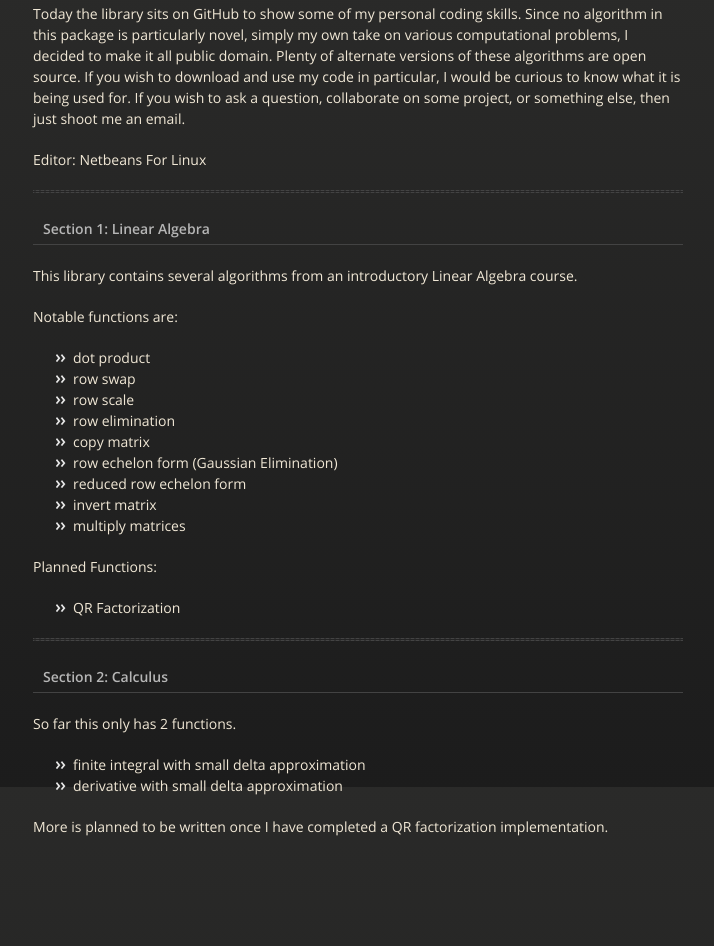
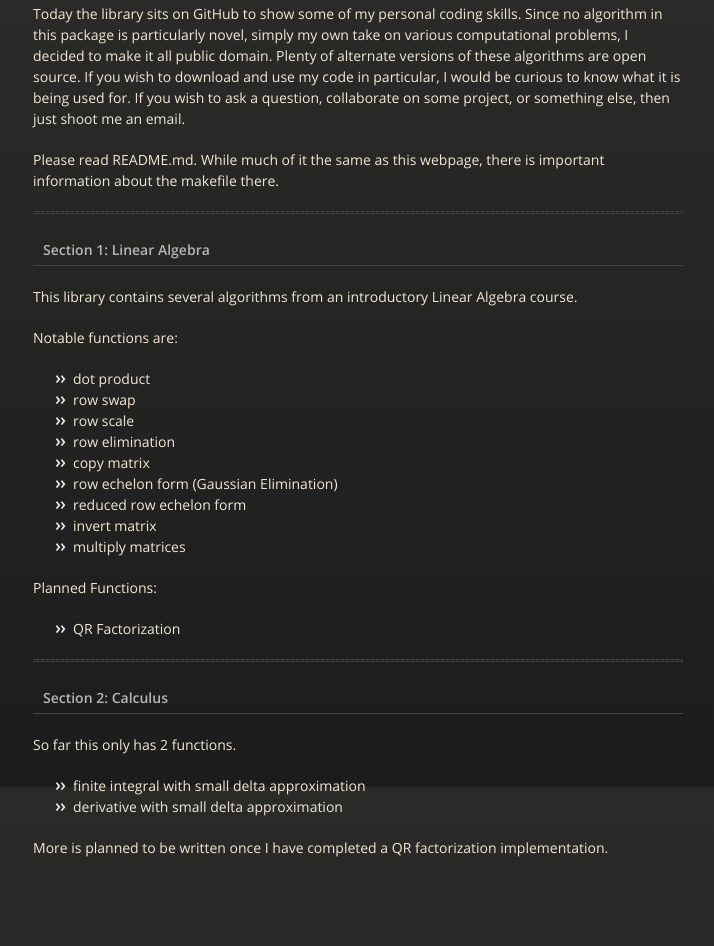
Before and after one commit to akrodger/brams-math-methods, a plain HTML site: page index.html in a window 1280 px wide. Shown: the part 813-1759 px from the top of the page, without its empty margins (282-996 px from the left). Drawn offline with nearby package versions, Linux system fonts and the light colour scheme.

```diff
--- a/index.html
+++ b/index.html
@@ -77,7 +77,7 @@
 
 <p>Today the library sits on GitHub to show some of my personal coding skills. Since no algorithm in this package is particularly novel, simply my own take on various computational problems, I decided to make it all public domain. Plenty of alternate versions of these algorithms are open source. If you wish to download and use my code in particular, I would be curious to know what it is being used for. If you wish to ask a question, collaborate on some project, or something else, then just shoot me an email.</p>
 
-<p>Editor: Netbeans For Linux</p>
+<p>Please read README.md. While much of it the same as this webpage, there is important information about the makefile there.</p>
 
 <hr>
 
```
Also changed, not shown: params.json (+1 -1 lines).
